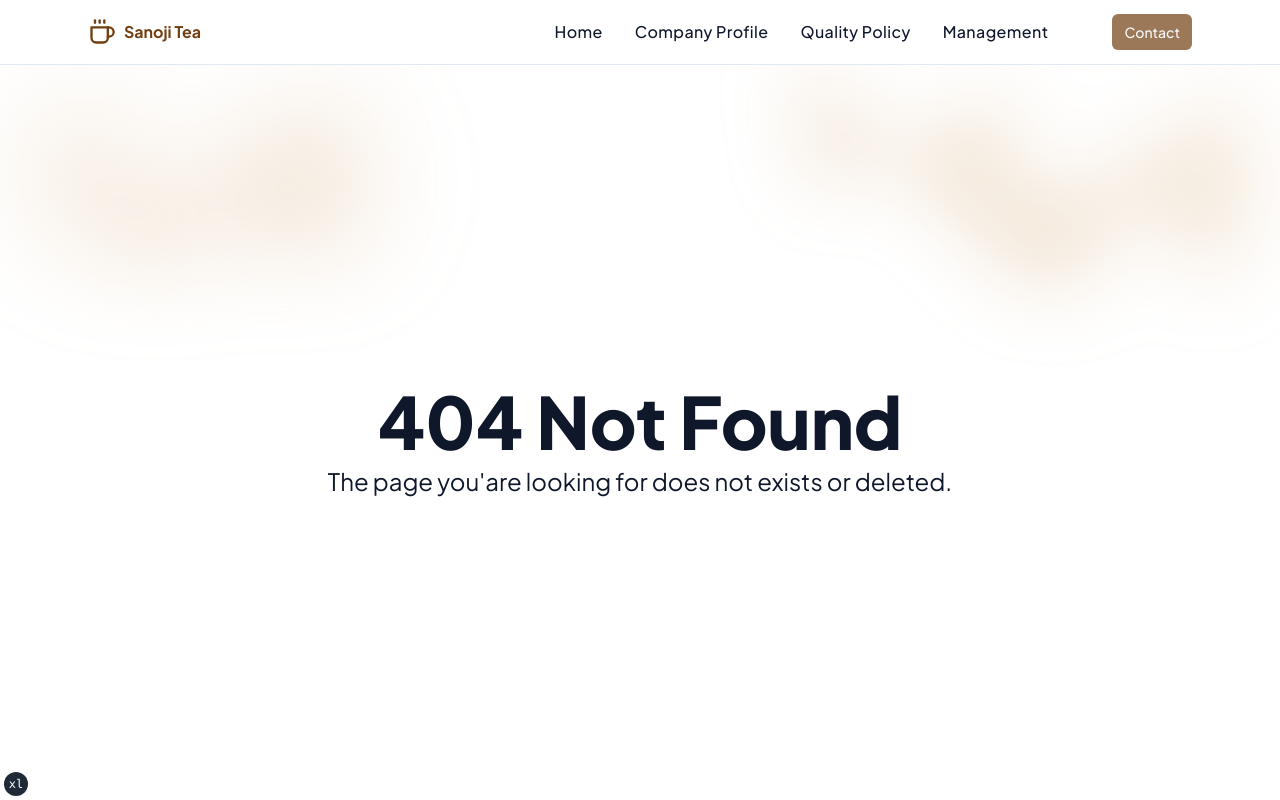
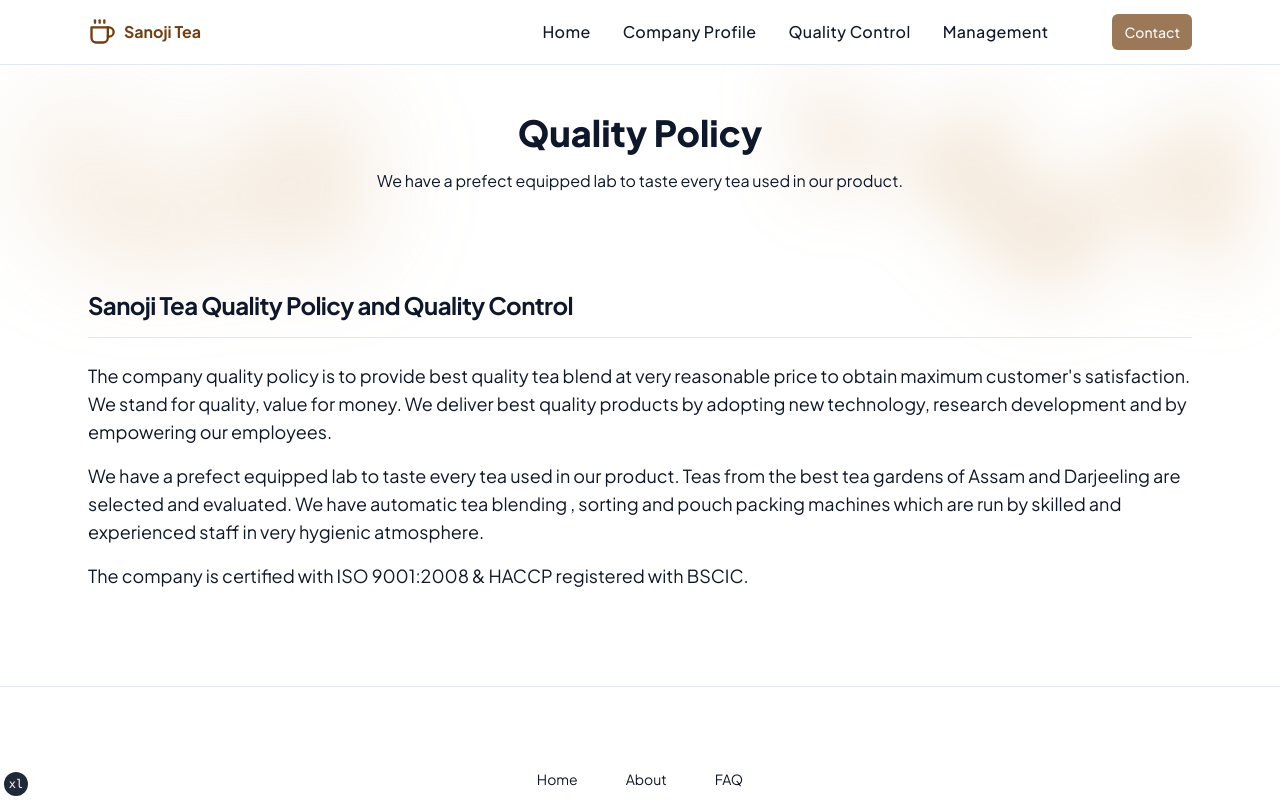
Before and after one commit to iRajatDas/sanoji-tea-v2, a Next.js app: page /quality-policy in a window 1280 px wide. Before the commit this address had no page. Shown: the top 800 px of the page. Built offline with nearby package versions, Linux system fonts and the light colour scheme.

Commit message:
menu improments

```diff
--- a/app/_actions.ts
+++ b/app/_actions.ts
@@ -25,7 +25,6 @@
 export async function sendEmail(data: ContactFormInputs) {
   const result = ContactFormSchema.safeParse(data);
   if (result.success) {
-    console.log("I was here", result.data);
     const { name, email, message } = result.data;
     try {
       const data = await resend.emails.send({
@@ -42,7 +41,6 @@
   }
 
   if (result.error) {
-    console.log("I was here on error", result.error);
     return { success: false, error: result.error.format() };
   }
 }
--- /dev/null
+++ b/app/quality-policy/page.tsx
@@ -0,0 +1,72 @@
+import ContactForm from "@/components/contact-form";
+import { ProductGrid } from "@/components/product-grid";
+import { siteConfig } from "@/config/site";
+import { shimmer, toBase64 } from "@/lib/image";
+import { cn } from "@/lib/utils";
+import { Metadata } from "next";
+import Image from "next/image";
+
+interface Props {
+  searchParams: {
+    date?: string;
+    price?: string;
+  };
+}
+
+export const metadata: Metadata = {
+  title: "Quality Policy",
+  description: "We are committed to provide quality products and services.",
+};
+
+export default async function ContactUsPage({ searchParams: {} }: Props) {
+  return (
+    <main>
+      <div className="px-4 pt-12 text-center">
+        <h1 className="text-4xl font-extrabold tracking-normal">
+          Quality Policy
+        </h1>
+        <p className="mx-auto mt-4 max-w-3xl text-base">
+          We have a prefect equipped lab to taste every tea used in our product.
+        </p>
+      </div>
+      <div>
+        <section className="mx-auto max-w-6xl px-6">
+          <div className="flex items-center justify-between border-b border-gray-200 pb-4 pt-24 dark:border-gray-800">
+            <h1 className="text-xl font-bold tracking-tight sm:text-2xl">
+              Sanoji Tea Quality Policy and Quality Control
+            </h1>
+          </div>
+
+          <section
+            aria-labelledby="quality-policy-heading"
+            className="pb-24 pt-6"
+          >
+            <h2 id="quality-policy-heading" className="sr-only">
+              Sanoji Tea Quality Policy and Quality Control
+            </h2>
+            <div className="space-y-4 lg:text-lg">
+              <p>
+                The company quality policy is to provide best quality tea blend
+                at very reasonable price to obtain maximum customer&apos;s
+                satisfaction. We stand for quality, value for money. We deliver
+                best quality products by adopting new technology, research
+                development and by empowering our employees.
+              </p>
+              <p>
+                We have a prefect equipped lab to taste every tea used in our
+                product. Teas from the best tea gardens of Assam and Darjeeling
+                are selected and evaluated. We have automatic tea blending ,
+                sorting and pouch packing machines which are run by skilled and
+                experienced staff in very hygienic atmosphere.
+              </p>
+              <p>
+                The company is certified with ISO 9001:2008 & HACCP registered
+                with BSCIC.
+              </p>
+            </div>
+          </section>
+        </section>
+      </div>
+    </main>
+  );
+}
--- a/components/site-header.tsx
+++ b/components/site-header.tsx
@@ -1,57 +1,33 @@
 "use client";
 
 import Link from "next/link";
-import { usePathname, useRouter, useSearchParams } from "next/navigation";
-import { Edit, Menu, Send, ShoppingBag } from "lucide-react";
+import * as lucideReact from "lucide-react";
 
 import { Button } from "@/components/ui/button";
-import { Input } from "@/components/ui/input";
 import { MainNav } from "@/components/main-nav";
 import useMenuStore from "@/lib/menuStore";
+import { siteConfig } from "@/config/site";
 
 export function SiteHeader() {
-  // const pathname = usePathname();
-
   const toggleMenu = useMenuStore((state) => state.toggle);
-
-  // if (pathname === "/studio") {
-  //   return null;
-  // }
-
   return (
     <header className="sticky top-0 z-40 w-full border-b bg-background">
       <div className="mx-auto flex h-16 max-w-6xl items-center justify-between space-x-4 px-6 sm:space-x-0">
         <MainNav />
         <div className="flex items-center space-x-2 md:space-x-4 xl:space-x-12">
           <div className="pr-4 hidden md:flex items-center space-x-8 font-medium tracking-wide">
-            <Link
-              className="hover:opacity-70 transition-opacity ease-in-out duration-200"
-              href={"/"}
-            >
-              Home
-            </Link>
-            <Link
-              className="hover:opacity-70 transition-opacity ease-in-out duration-200"
-              href={"/"}
-            >
-              Company Profile
-            </Link>
-            <Link
-              className="hover:opacity-70 transition-opacity ease-in-out duration-200"
-              href={"/"}
-            >
-              Quality Policy
-            </Link>
-            <Link
-              className="hover:opacity-70 transition-opacity ease-in-out duration-200"
-              href={"/"}
-            >
-              Management
-            </Link>
+            {siteConfig.header.map((item, _index) => (
+              <Link
+                key={item.name}
+                className="hover:opacity-70 transition-opacity ease-in-out duration-200"
+                href={item.href}
+              >
+                {item.name}
+              </Link>
+            ))}
           </div>
           <Link href="/contact-us">
             <Button size="sm" className="bg-yellow-900/70" variant="default">
-              {/* <Send className="h-3 w-3" /> */}
               <span className="text-xs md:text-sm font-medium">Contact</span>
             </Button>
           </Link>
@@ -61,7 +37,7 @@
             className="md:hidden"
             onClick={toggleMenu}
           >
-            <Menu />
+            <lucideReact.Menu />
           </Button>
         </div>
       </div>
--- a/config/site.ts
+++ b/config/site.ts
@@ -3,12 +3,17 @@
 export const siteConfig = {
   name: "Sanoji Tea",
   tagline: "Experience the Taste of Authentic Indian Tea.",
-  description: "Discover our wide variety of delicious teas sourced directly from the best tea gardens in India.",
+  description:
+    "Discover our wide variety of delicious teas sourced directly from the best tea gardens in India.",
+  header: [
+    { name: "Home", href: "/" },
+    { name: "Company Profile", href: "/company-profile" },
+    { name: "Quality Control", href: "/quality-policy" },
+    { name: "Management", href: "/management" },
+  ],
   footer: [
     { name: "Home", href: "/" },
     { name: "About", href: "#" },
-    // { name: "Terms & Conditions", href: "#" },
-    // { name: "Privacy Policy", href: "#" },
     { name: "FAQ", href: "#" },
   ],
 };
--- a/providers/menu-provider.tsx
+++ b/providers/menu-provider.tsx
@@ -1,13 +1,9 @@
 "use client";
 
-import {
-  Sheet,
-  SheetContent,
-  SheetDescription,
-  SheetHeader,
-  SheetTitle,
-} from "@/components/ui/sheet";
+import { Sheet, SheetContent } from "@/components/ui/sheet";
+import { siteConfig } from "@/config/site";
 import useMenuStore from "@/lib/menuStore";
+import Link from "next/link";
 import React from "react";
 
 const MenuProvider = () => {
@@ -20,20 +16,21 @@
         side={"right"}
         onOverlayClick={toggleMenu}
         closeButtonClick={toggleMenu}
+        closeButtonClassName="h-10 w-10 grid place-items-center text-gray-500 hover:text-gray-900 transition-colors ease-in-out duration-200"
       >
-        <SheetHeader>
-          {/* <SheetTitle>Are you sure absolutely sure?</SheetTitle> */}
-          {/* <SheetDescription>
-            This action cannot be undone. This will permanently delete your
-            account and remove your data from our servers.
-          </SheetDescription> */}
-        </SheetHeader>
         <div className="py-10">
           <ul className="divide-y divide-gray-200 ">
-            <li className="py-2">Home</li>
-            <li className="py-2">Company Profile</li>
-            <li className="py-2">Quality Policy</li>
-            <li className="py-2">Management</li>
+            {siteConfig.header.map((item, _index) => (
+              <li key={item.name} className="w-full">
+                <Link
+                  onClick={toggleMenu}
+                  className="hover:opacity-70 transition-opacity ease-in-out duration-200 w-full inline-block py-4"
+                  href={item.href}
+                >
+                  {item.name}
+                </Link>
+              </li>
+            ))}
           </ul>
         </div>
       </SheetContent>
```
